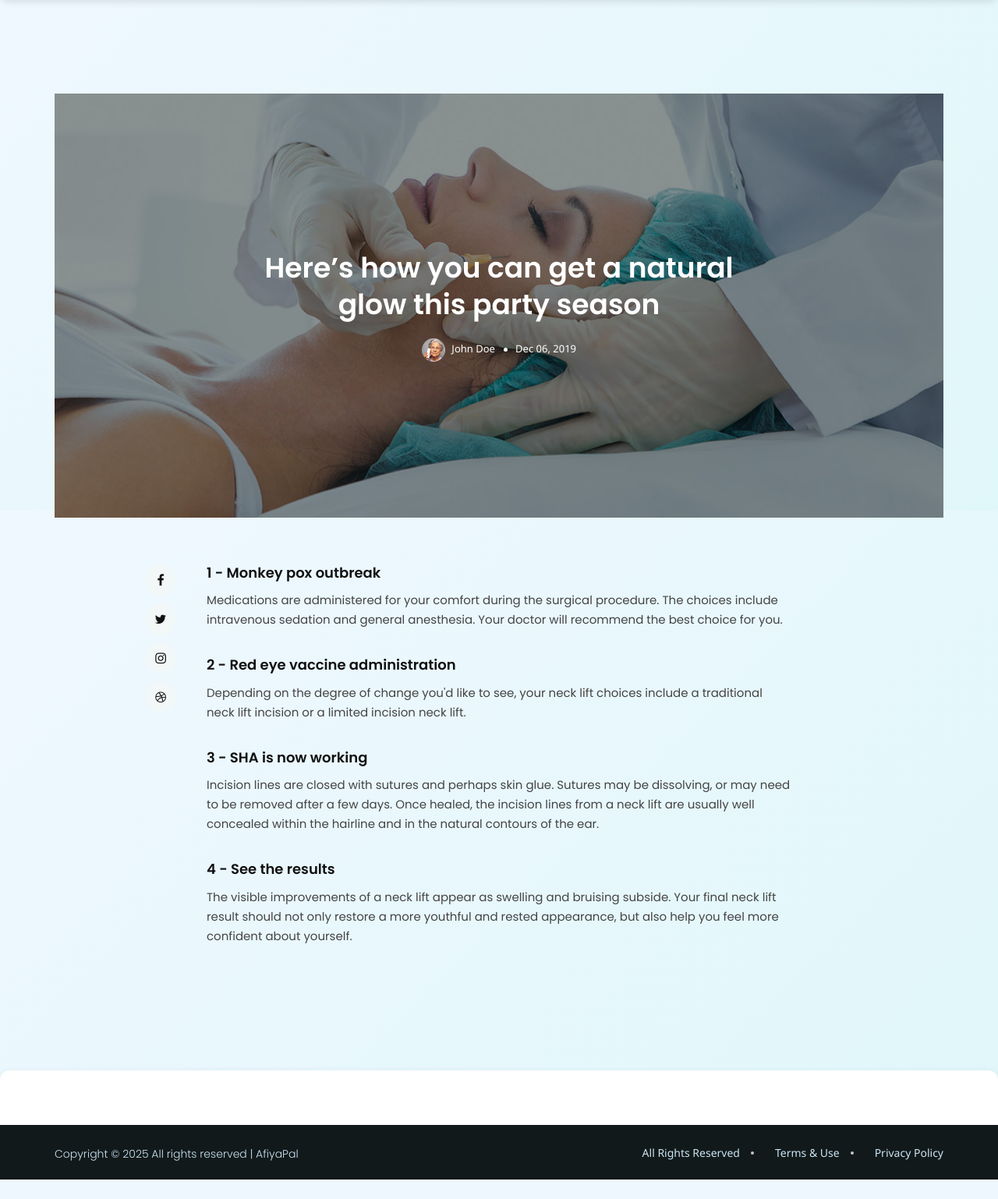
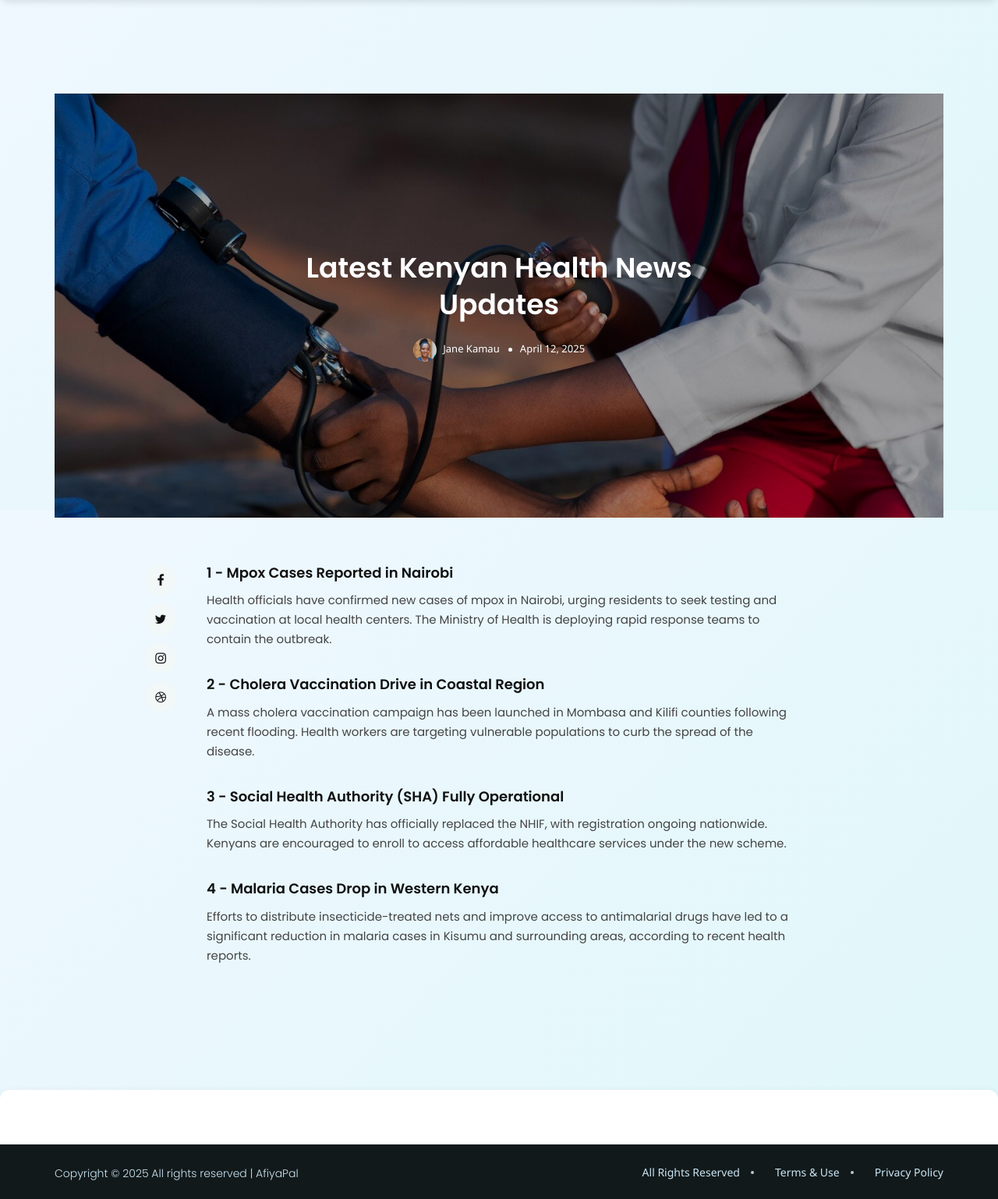
Before and after one commit to AfiyaPal/afiya_web_app, a Django app: page /health-news/ in a window 1280 px wide. Shown: the part 145-1683 px from the top of the page at 78% size. Before the commit the page ends 1658 px from the top, so only its background shows below. Run offline with Django 4.2, Linux system fonts and the light colour scheme; some libraries are stand-ins or nearby versions.

Commit message:
Images inconsistency fix.

```diff
--- a/frontend/templates/frontend/health_education.html
+++ b/frontend/templates/frontend/health_education.html
@@ -43,11 +43,11 @@
 
   /* Breadcrumb Section */
   .breadcrumb-option {
-    background: url("{% static 'img/breadcrumb-bg.jpg' %}") no-repeat center center;
+    background: url("{% static 'img/writing-notepad.jpg' %}") no-repeat center center;
     background-size: cover;
     padding: 80px 0;
     border-radius: 15px;
-    box-shadow: 0 3px 10px rgba(0, 0, 0, 0.1);
+    box-shadow: 0 3px 10px rgba(0, 0, 0, 0.54);
     margin-bottom: 40px;
   }
 
@@ -161,7 +161,7 @@
     <div class="row">
       <div class="col-lg-12 text-center">
         <div class="breadcrumb__text">
-          <h2>Explore Health News</h2>
+          <h2>Explore Health Tips & News</h2>
           <div class="breadcrumb__links">
             <a href="{% url 'frontend:home' %}">Home</a>
             <span>News</span>
--- a/frontend/templates/frontend/health_news.html
+++ b/frontend/templates/frontend/health_news.html
@@ -1,17 +1,16 @@
-
 {% extends 'components/base.html' %}{% load static %}{% block content %}
 
 <!-- Blog Details Section Begin -->
 <section class="blog-details spad">
     <div class="container">
-            <div class="blog__details__hero set-bg" data-setbg="{% static 'img/blog/details/blog-hero.jpg' %}">
+        <div class="blog__details__hero set-bg" data-setbg="{% static 'img/blog/details/africa-humanitarian-aid.jpg' %}">
             <div class="row d-flex justify-content-center">
                 <div class="col-lg-7 text-center">
                     <div class="blog__hero__text">
-                            <h2>Here’s how you can get a natural glow this party season</h2>
+                        <h2>Latest Kenyan Health News Updates</h2>
                         <ul>
-                                <li><img src="{% static 'img/blog/blog-author.jpg' %}" alt=""> John Doe</li>
-                                <li>Dec 06, 2019</li>
+                            <li><img src="{% static 'img/blog/jane_kamau.png' %}" alt=""> Jane Kamau</li>
+                            <li>April 12, 2025</li>
                         </ul>
                     </div>
                 </div>
@@ -27,31 +26,30 @@
                 </div>
                 <div class="blog__details__text">
                     <div class="blog__details__text__item">
-                            <h5>1 - Monkey pox outbreak</h5>
-                            <p>Medications are administered for your comfort during the surgical procedure. The choices
-                                include intravenous sedation and general anesthesia. Your doctor will recommend the best
-                            choice for you.</p>
+                        <h5>1 - Mpox Cases Reported in Nairobi</h5>
+                        <p>Health officials have confirmed new cases of mpox in Nairobi, urging residents to seek
+                            testing and vaccination at local health centers. The Ministry of Health is deploying rapid
+                            response teams to contain the outbreak.</p>
                     </div>
                     <div class="blog__details__text__item">
-                            <h5>2 - Red eye vaccine administration</h5>
-                            <p>Depending on the degree of change you'd like to see, your neck lift choices include a
-                            traditional neck lift incision or a limited incision neck lift.</p>
+                        <h5>2 - Cholera Vaccination Drive in Coastal Region</h5>
+                        <p>A mass cholera vaccination campaign has been launched in Mombasa and Kilifi counties
+                            following recent flooding. Health workers are targeting vulnerable populations to curb the
+                            spread of the disease.</p>
                     </div>
                     <div class="blog__details__text__item">
-                            <h5>3 - SHA is now working</h5>
-                            <p>Incision lines are closed with sutures and perhaps skin glue. Sutures may be dissolving,
-                                or may need to be removed after a few days. Once healed, the incision lines from a neck
-                                lift are usually well concealed within the hairline and in the natural contours of the
-                            ear.</p>
+                        <h5>3 - Social Health Authority (SHA) Fully Operational</h5>
+                        <p>The Social Health Authority has officially replaced the NHIF, with registration ongoing
+                            nationwide. Kenyans are encouraged to enroll to access affordable healthcare services under
+                            the new scheme.</p>
                     </div>
                     <div class="blog__details__text__item">
-                            <h5>4 - See the results</h5>
-                            <p>The visible improvements of a neck lift appear as swelling and bruising subside. Your
-                                final neck lift result should not only restore a more youthful and rested appearance,
-                            but also help you feel more confident about yourself.</p>
+                        <h5>4 - Malaria Cases Drop in Western Kenya</h5>
+                        <p>Efforts to distribute insecticide-treated nets and improve access to antimalarial drugs have
+                            led to a significant reduction in malaria cases in Kisumu and surrounding areas, according
+                            to recent health reports.</p>
                     </div>
                 </div>
-
             </div>
         </div>
     </div>
```
Also changed, not shown: static/img/blog/details/africa-humanitarian-aid.jpg (added), static/img/blog/details/blog-hero.jpg (deleted), static/img/blog/jane_kamau.png (added), static/img/writing-notepad.jpg (added). Lines whose indentation alone changed are shown as unchanged.
